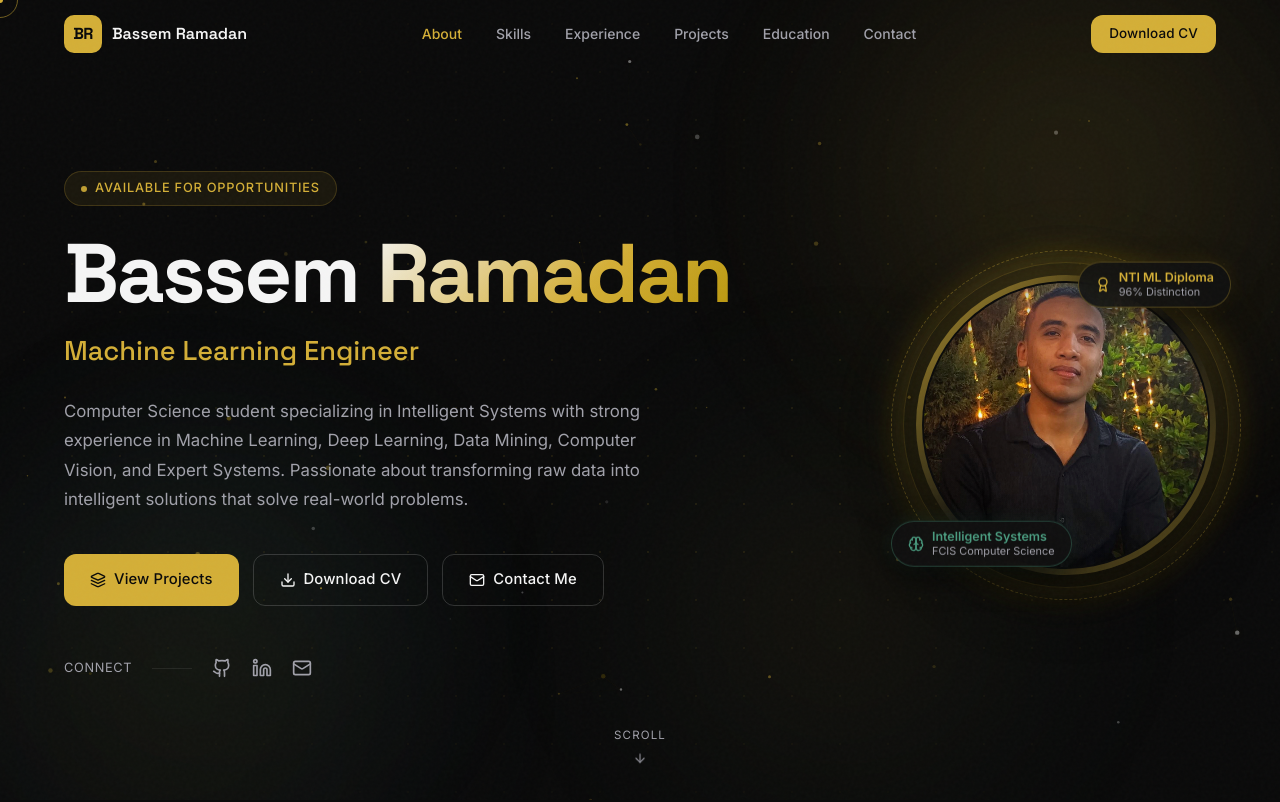
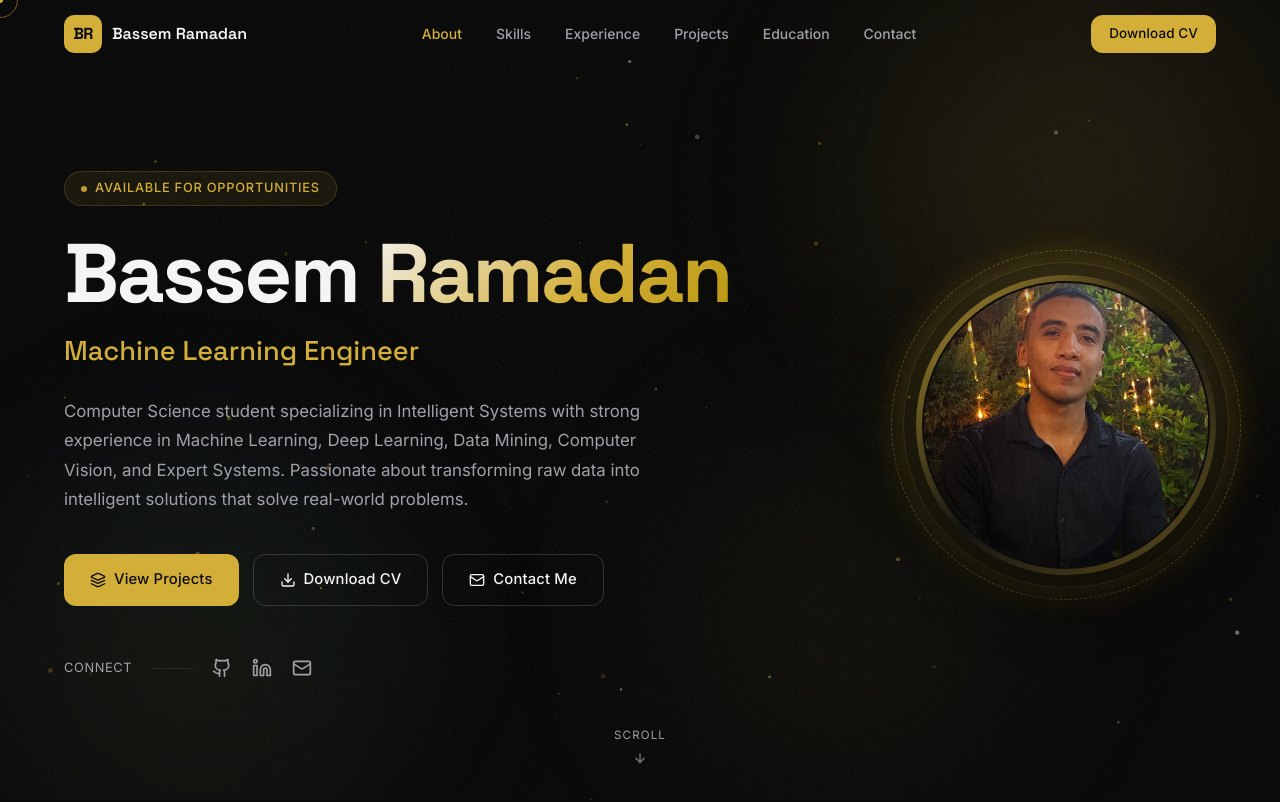
Before and after one commit to BassemRamdan/Me, a Next.js app: page / in a window 1280 px wide. Shown: the top 802 px of the page. Built offline with nearby package versions, Linux system fonts and the light colour scheme.

Commit message:
Remove floating badges from avatar portrait frame

```diff
--- a/src/components/sections/Hero.tsx
+++ b/src/components/sections/Hero.tsx
@@ -528,60 +528,6 @@ export default function Hero() {
                 />
               </div>
             </div>
-
-            {/* Floating Stats Badge 1: NTI 96% Distinction (Top Right) */}
-            <motion.div
-              animate={{ y: [0, -6, 0] }}
-              transition={{ duration: 4, repeat: Infinity, ease: "easeInOut" }}
-              style={{
-                position: "absolute",
-                top: -10,
-                right: -15,
-                background: "rgba(17, 17, 17, 0.88)",
-                backdropFilter: "blur(12px)",
-                border: "1px solid rgba(212, 175, 55, 0.3)",
-                borderRadius: 999,
-                padding: "8px 16px",
-                display: "flex",
-                alignItems: "center",
-                gap: 8,
-                boxShadow: "0 10px 30px rgba(0,0,0,0.6), 0 0 20px rgba(212,175,55,0.15)",
-                zIndex: 4,
-              }}
-            >
-              <Award size={16} style={{ color: "#D4AF37" }} />
-              <div style={{ lineHeight: 1.2 }}>
-                <div style={{ color: "#D4AF37", fontSize: "0.78rem", fontWeight: 700 }}>NTI ML Diploma</div>
-                <div style={{ color: "var(--text-secondary)", fontSize: "0.68rem" }}>96% Distinction</div>
-              </div>
-            </motion.div>
-
-            {/* Floating Stats Badge 2: Intelligent Systems (Bottom Left) */}
-            <motion.div
-              animate={{ y: [0, 6, 0] }}
-              transition={{ duration: 5, repeat: Infinity, ease: "easeInOut", delay: 1 }}
-              style={{
-                position: "absolute",
-                bottom: 10,
-                left: -25,
-                background: "rgba(17, 17, 17, 0.88)",
-                backdropFilter: "blur(12px)",
-                border: "1px solid rgba(74, 155, 127, 0.35)",
-                borderRadius: 999,
-                padding: "8px 16px",
-                display: "flex",
-                alignItems: "center",
-                gap: 8,
-                boxShadow: "0 10px 30px rgba(0,0,0,0.6), 0 0 20px rgba(74,155,127,0.15)",
-                zIndex: 4,
-              }}
-            >
-              <Brain size={16} style={{ color: "#4A9B7F" }} />
-              <div style={{ lineHeight: 1.2 }}>
-                <div style={{ color: "#4A9B7F", fontSize: "0.78rem", fontWeight: 700 }}>Intelligent Systems</div>
-                <div style={{ color: "var(--text-secondary)", fontSize: "0.68rem" }}>FCIS Computer Science</div>
-              </div>
-            </motion.div>
           </motion.div>
         </div>
       </div>
```
